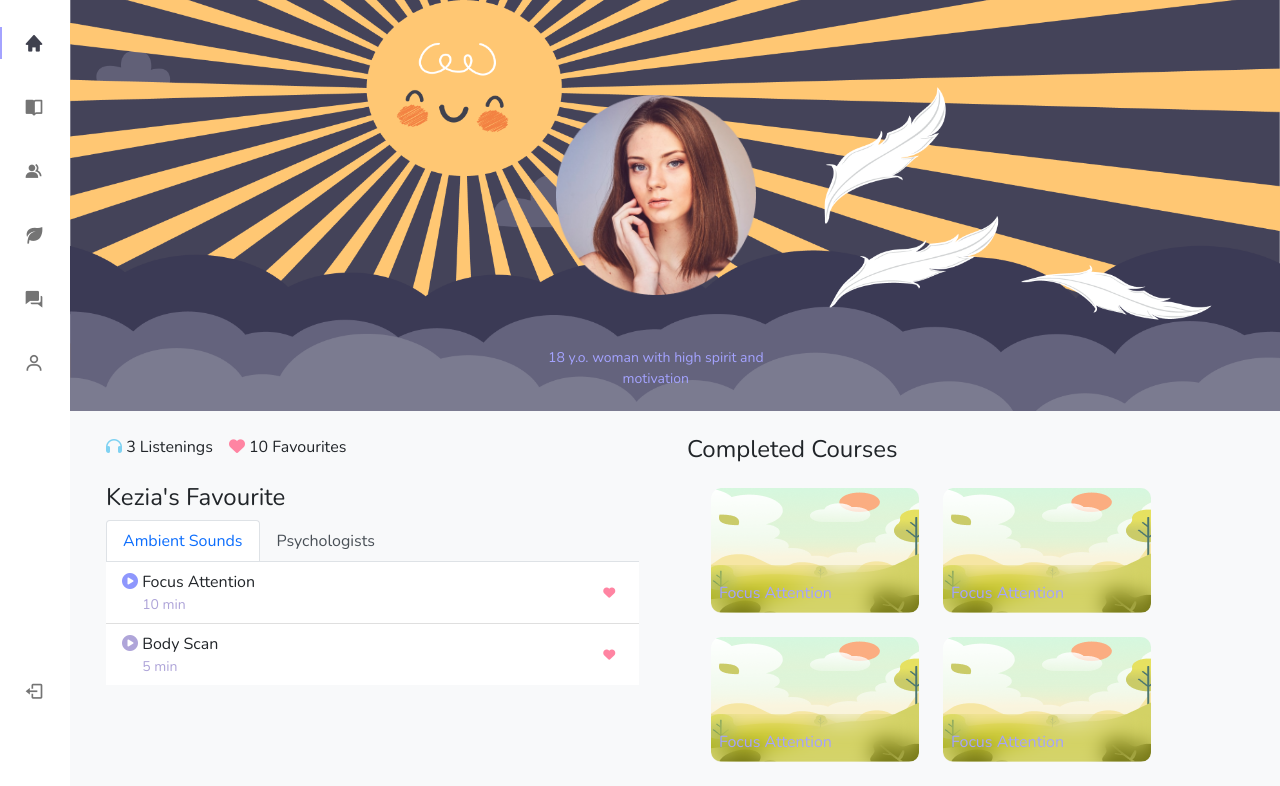
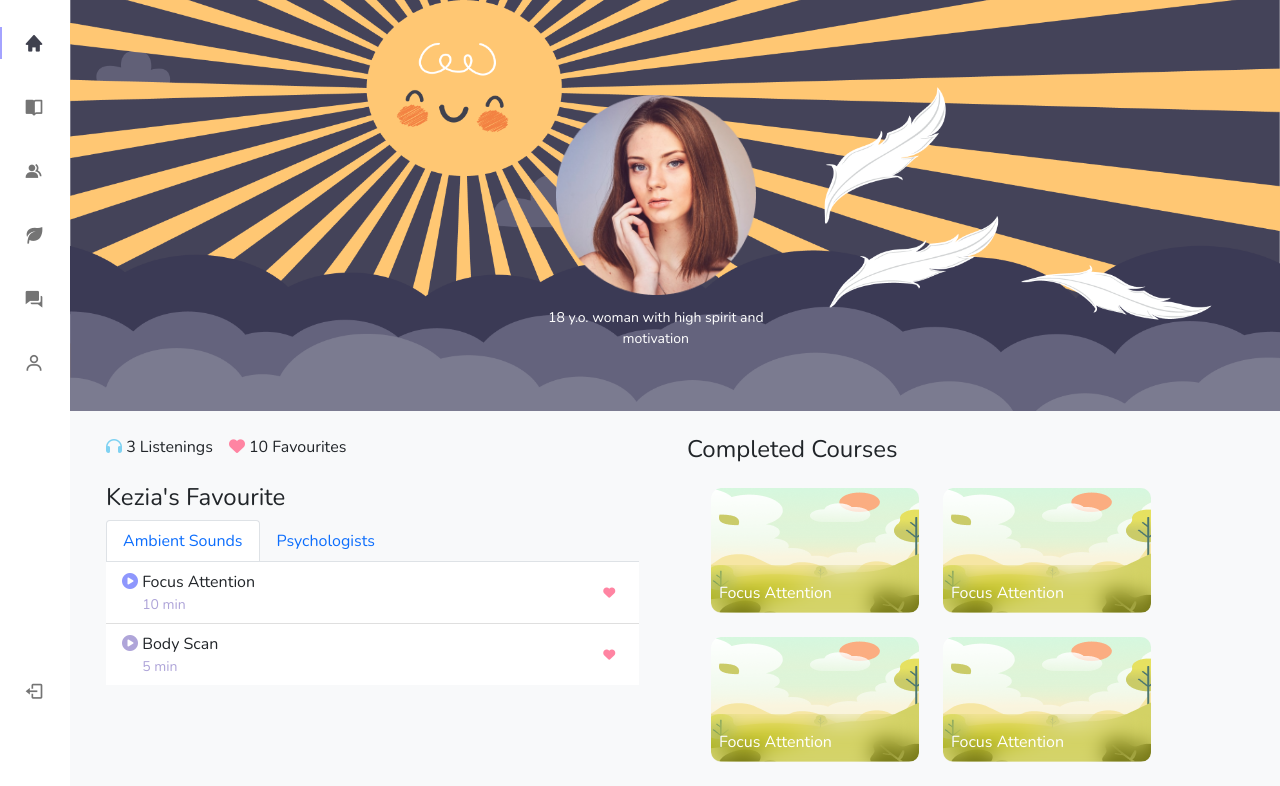
Before and after one commit to Cizz22/kalm, a Laravel app: page /testing/profile in a window 1280 px wide. Shown: the part 65-851 px from the top of the page. Run offline with Laravel 8, Linux system fonts and the light colour scheme; data that the repository does not hold is empty; some libraries are stand-ins or nearby versions.

Commit message:
fix view profile

```diff
--- a/public/css/layouts/user-profile.css
+++ b/public/css/layouts/user-profile.css
@@ -1,3 +1,5 @@
+//Created by Muhammad Ridho Waradana 5026201084
+
 .nav-link {
     color: #495057;
 }
@@ -15,7 +17,7 @@
 }
 
 .font-white {
-    color: var(--white-color);
+    color: #fff;
 }
 
 .profile-picture {
--- a/resources/views/pages/landing-page/profile.blade.php
+++ b/resources/views/pages/landing-page/profile.blade.php
@@ -1,3 +1,5 @@
+{{-- Created by Muhammad Ridho Waradana 5026201084 --}}
+
 @extends('layouts.layout')
 
 @section('stylesheet')
@@ -11,8 +13,8 @@
                 <img src="{{ asset('img/profile-bg.png') }}" class="img-fluid">
                 <div class="d-flex flex-column justify-content-center align-middle align-items-center profile-picture">
                     <img src="{{ asset('img/foto-profil.png') }}" alt="foto-profil" class="user-picture">
-                    <h3 class="font-white text-center mt-2">{{Auth::user()->name}}</h3>
-                    <p class="font-white text-center p-0 m-0">{{Auth::user()->tipeakun}}</p>
+                    {{-- <h3 class="font-white text-center mt-2">{{Auth::user()->name}}</h3> --}}
+                    {{-- <p class="font-white text-center p-0 m-0">{{Auth::user()->tipeakun}}</p> --}}
                     <small class="font-white text-center">18 y.o. woman with high spirit and motivation</small>
                 </div>
             </div>
```
